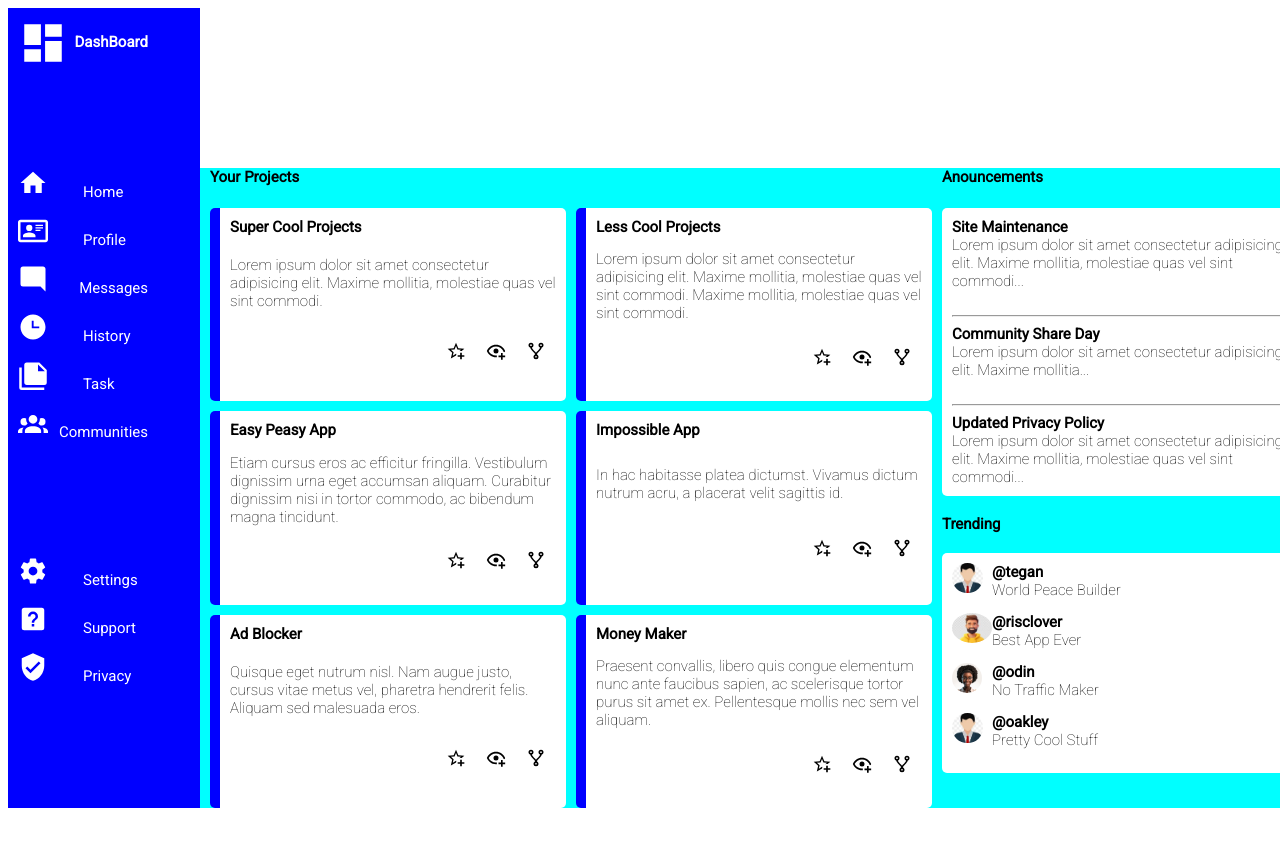
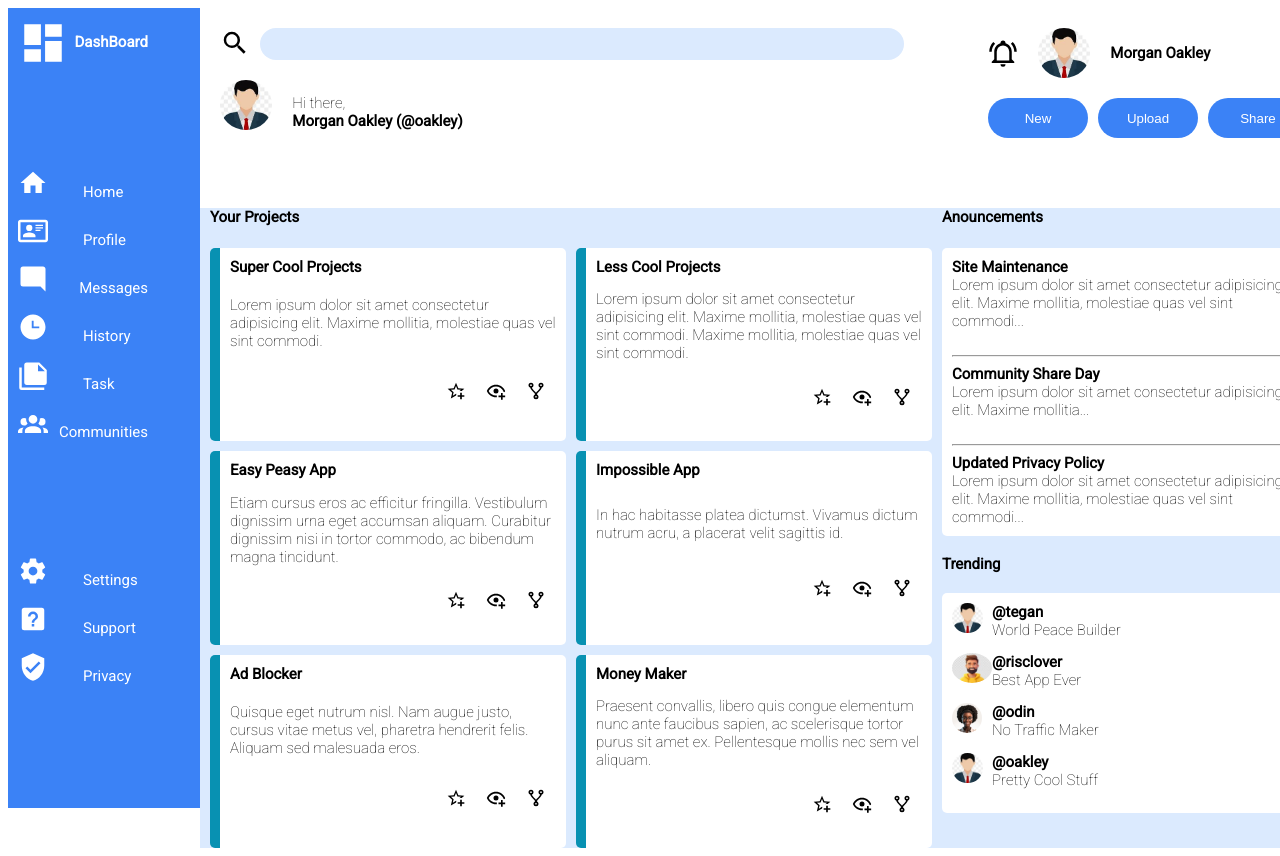
Before and after one commit to EphraimKariuki/dash-board-css, a plain HTML site: page index.html in a window 1280 px wide. Shown: the top 856 px of the page. Before the commit the page ends 816 px from the top, so only its background shows below. Drawn offline with Linux system fonts and the light colour scheme.

Commit message:
Addition of items in the header section

```diff
--- a/index.html
+++ b/index.html
@@ -8,7 +8,34 @@
 </head>
 <body>
     <div class="container">
-        <header class="dash-board-header"></header>
+        <header class="dash-board-header">
+            <div class="header-left">
+                <div class="header-left-top">
+                    <svg class="header-svg" xmlns="http://www.w3.org/2000/svg" viewBox="0 0 24 24"><path d="M9.5,3A6.5,6.5 0 0,1 16,9.5C16,11.11 15.41,12.59 14.44,13.73L14.71,14H15.5L20.5,19L19,20.5L14,15.5V14.71L13.73,14.44C12.59,15.41 11.11,16 9.5,16A6.5,6.5 0 0,1 3,9.5A6.5,6.5 0 0,1 9.5,3M9.5,5C7,5 5,7 5,9.5C5,12 7,14 9.5,14C12,14 14,12 14,9.5C14,7 12,5 9.5,5Z" /></svg>
+                    <input class="header-input" type="text">
+                </div>
+
+                <div class="header-left-bottom">
+                    <img class="header-image" src="images/avatar-male1.jpeg" alt="">
+                    <div class="header-left-bottom-items">
+                        <div>Hi there,</div>
+                        <div><strong>Morgan Oakley (@oakley)</strong></div>
+                    </div>
+                </div>
+            </div>
+            <div class="header-right">
+                <div class="header-right-top">
+                    <svg class="header-svg" xmlns="http://www.w3.org/2000/svg" viewBox="0 0 24 24"><path d="M10,21H14A2,2 0 0,1 12,23A2,2 0 0,1 10,21M21,19V20H3V19L5,17V11C5,7.9 7.03,5.17 10,4.29C10,4.19 10,4.1 10,4A2,2 0 0,1 12,2A2,2 0 0,1 14,4C14,4.1 14,4.19 14,4.29C16.97,5.17 19,7.9 19,11V17L21,19M17,11A5,5 0 0,0 12,6A5,5 0 0,0 7,11V18H17V11M19.75,3.19L18.33,4.61C20.04,6.3 21,8.6 21,11H23C23,8.07 21.84,5.25 19.75,3.19M1,11H3C3,8.6 3.96,6.3 5.67,4.61L4.25,3.19C2.16,5.25 1,8.07 1,11Z" /></svg>
+                    <img class="header-image" src="images/avatar-male1.jpeg" alt="">
+                    <div><strong>Morgan Oakley</strong></div>
+                </div>
+                <div class="header-right-bottom">
+                    <button class="header-right-button">New</button>
+                    <button class="header-right-button">Upload</button>
+                    <button class="header-right-button">Share</button>
+                </div>
+            </div>
+        </header>
         <aside class="dash-board-aside">
             <div class="aside-tittle">
                 <svg class="aside-title-svg" xmlns="http://www.w3.org/2000/svg" viewBox="0 0 24 24"><path d="M13,3V9H21V3M13,21H21V11H13M3,21H11V15H3M3,13H11V3H3V13Z" /></svg>
--- a/styles.css
+++ b/styles.css
@@ -1,4 +1,8 @@
 @import url('https://fonts.googleapis.com/css2?family=Roboto:wght@100;400&family=Source+Code+Pro:wght@500&display=swap');
+:root {
+    --primary-color: #3b82f6 ;
+    --secondary-color: #dbeafe;
+}
 body {
     font-family: 'Roboto', sans-serif;
     font-size: 15px;
@@ -13,10 +17,62 @@ body {
     background-color: white;
     width: 85vw;
     height: 20vh;
+    display: grid;
+    grid-template-columns: 60vw 25vw;
+    padding: 20px;
 }
-
+.header-input {
+    height: 30px;
+    background-color: #dbeafe;
+    width: 50vw;
+    border: none;
+    border-radius: 20px;
+}
+.header-left-top{
+    display: flex;
+    gap: 10px;
+}
+.header-left-bottom{
+    display: flex;
+    align-items: flex-end;
+    margin-top: 20px;
+    gap: 20px;
+}
+.header-image {
+    border-radius: 50%;
+    height: 50px;
+}
+.header-svg{
+    height: 30px;
+}
+.header-right{
+    display: flex;
+    flex-direction: column;
+    gap: 20px;
+}
+.header-right-top{
+    display: flex;
+    gap: 20px;
+    align-items: center;
+}
+.header-right-bottom {
+    display: flex;
+    gap: 10px;
+}
+.header-right-button{
+    background-color: var(--primary-color);
+    border: none;
+    height: 40px;
+    width: 100px;
+    color: white;
+    border-radius: 20px;
+}
+.header-right-button:hover{
+    background-color: var(--secondary-color);
+    color: var(--primary-color);
+}
 .dash-board-aside {
-    background-color: blue;
+    background-color: #3b82f6;
     height: 100vh;
     width: 15vw;
     grid-column: 1;
@@ -67,7 +123,7 @@ body {
 
 
 .dash-board-main {
-    background-color: aqua;
+    background-color: #dbeafe;
     width: 85vw;
     height: 80vh;
     display: grid;
@@ -87,7 +143,7 @@ body {
     background-color: white;
     padding: 10px;
     border-radius: 5px;
-    border-left: blue solid 10px;
+    border-left: #0891b2 solid 10px;
     display: grid;
     grid-template-columns: 1fr;
 }
```
Also changed, not shown: icons/notification-bell.svg (added), icons/search.svg (added).
